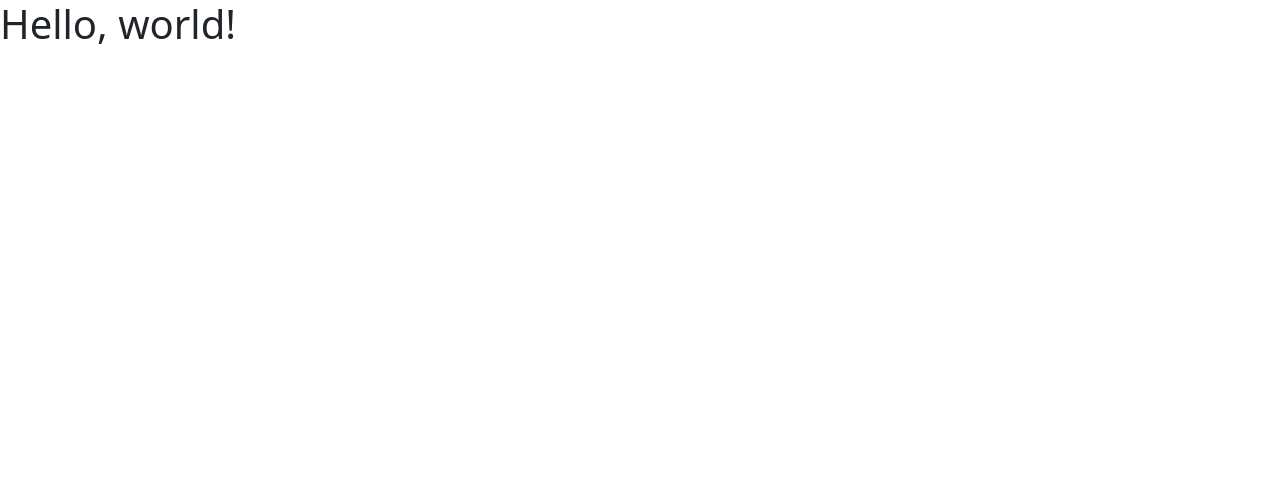
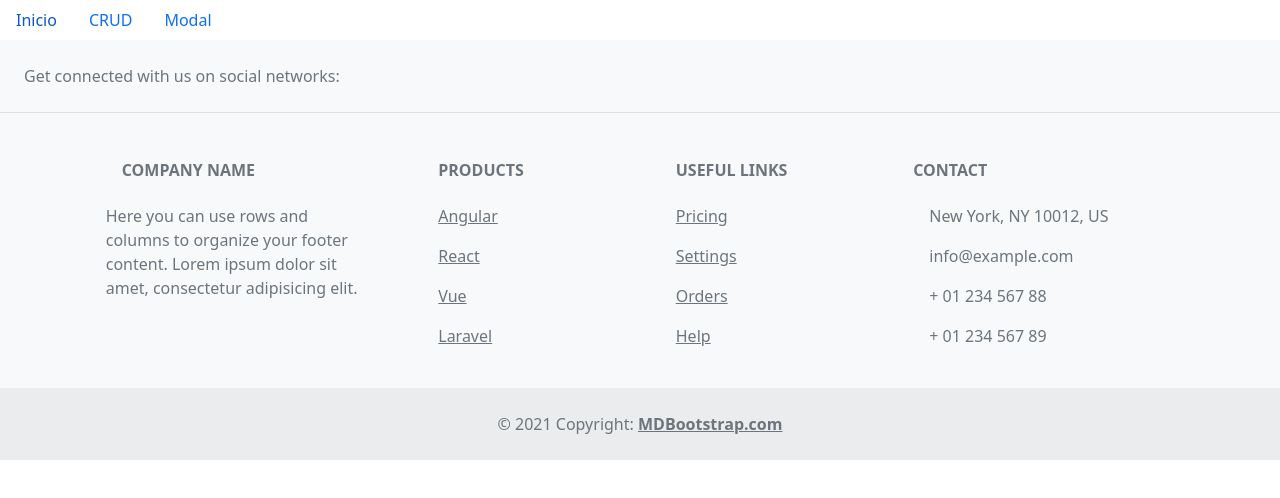
Before and after one commit to PSTW-2022/TrabajoBootstrap, a plain HTML site: page index.html in a window 1280 px wide. Drawn offline with nearby package versions, Linux system fonts and the light colour scheme.

Commit message:
se crea barra de navegacion y footer

```diff
--- a/index.html
+++ b/index.html
@@ -11,17 +11,151 @@
     <title>Hello, world!</title>
   </head>
   <body>
-    <h1>Hello, world!</h1>
+    <header>
+      <nav>
+        <!--barra de navegacion-->
+        <ul class="nav">
+          <li class="nav-item">
+            <a class="nav-link active" aria-current="page" href="#">Inicio</a>
+          </li>
+          <li class="nav-item">
+            <a class="nav-link" href="#">CRUD</a>
+          </li>
+          <li class="nav-item">
+            <a class="nav-link" href="#">Modal</a>
+          </li>
+        </ul>
+      </nav>
+    </header>
 
-    <!-- Optional JavaScript; choose one of the two! -->
+      <!-- Footer -->
+    <footer class="text-center text-lg-start bg-light text-muted">
+      <!-- Section: Social media -->
+      <section
+        class="d-flex justify-content-center justify-content-lg-between p-4 border-bottom"
+      >
+        <!-- Left -->
+        <div class="me-5 d-none d-lg-block">
+          <span>Get connected with us on social networks:</span>
+        </div>
+        <!-- Left -->
 
-    <!-- Option 1: Bootstrap Bundle with Popper -->
+        <!-- Right -->
+        <div>
+          <a href="" class="me-4 text-reset">
+            <i class="fab fa-facebook-f"></i>
+          </a>
+          <a href="" class="me-4 text-reset">
+            <i class="fab fa-twitter"></i>
+          </a>
+          <a href="" class="me-4 text-reset">
+            <i class="fab fa-google"></i>
+          </a>
+          <a href="" class="me-4 text-reset">
+            <i class="fab fa-instagram"></i>
+          </a>
+          <a href="" class="me-4 text-reset">
+            <i class="fab fa-linkedin"></i>
+          </a>
+          <a href="" class="me-4 text-reset">
+            <i class="fab fa-github"></i>
+          </a>
+        </div>
+        <!-- Right -->
+      </section>
+      <!-- Section: Social media -->
+
+      <!-- Section: Links  -->
+      <section class="">
+        <div class="container text-center text-md-start mt-5">
+          <!-- Grid row -->
+          <div class="row mt-3">
+            <!-- Grid column -->
+            <div class="col-md-3 col-lg-4 col-xl-3 mx-auto mb-4">
+              <!-- Content -->
+              <h6 class="text-uppercase fw-bold mb-4">
+                <i class="fas fa-gem me-3"></i>Company name
+              </h6>
+              <p>
+                Here you can use rows and columns to organize your footer content. Lorem ipsum
+                dolor sit amet, consectetur adipisicing elit.
+              </p>
+            </div>
+            <!-- Grid column -->
+
+            <!-- Grid column -->
+            <div class="col-md-2 col-lg-2 col-xl-2 mx-auto mb-4">
+              <!-- Links -->
+              <h6 class="text-uppercase fw-bold mb-4">
+                Products
+              </h6>
+              <p>
+                <a href="#!" class="text-reset">Angular</a>
+              </p>
+              <p>
+                <a href="#!" class="text-reset">React</a>
+              </p>
+              <p>
+                <a href="#!" class="text-reset">Vue</a>
+              </p>
+              <p>
+                <a href="#!" class="text-reset">Laravel</a>
+              </p>
+            </div>
+            <!-- Grid column -->
+
+            <!-- Grid column -->
+            <div class="col-md-3 col-lg-2 col-xl-2 mx-auto mb-4">
+              <!-- Links -->
+              <h6 class="text-uppercase fw-bold mb-4">
+                Useful links
+              </h6>
+              <p>
+                <a href="#!" class="text-reset">Pricing</a>
+              </p>
+              <p>
+                <a href="#!" class="text-reset">Settings</a>
+              </p>
+              <p>
+                <a href="#!" class="text-reset">Orders</a>
+              </p>
+              <p>
+                <a href="#!" class="text-reset">Help</a>
+              </p>
+            </div>
+            <!-- Grid column -->
+
+            <!-- Grid column -->
+            <div class="col-md-4 col-lg-3 col-xl-3 mx-auto mb-md-0 mb-4">
+              <!-- Links -->
+              <h6 class="text-uppercase fw-bold mb-4">
+                Contact
+              </h6>
+              <p><i class="fas fa-home me-3"></i> New York, NY 10012, US</p>
+              <p>
+                <i class="fas fa-envelope me-3"></i>
+                info@example.com
+              </p>
+              <p><i class="fas fa-phone me-3"></i> + 01 234 567 88</p>
+              <p><i class="fas fa-print me-3"></i> + 01 234 567 89</p>
+            </div>
+            <!-- Grid column -->
+          </div>
+          <!-- Grid row -->
+        </div>
+      </section>
+      <!-- Section: Links  -->
+
+      <!-- Copyright -->
+      <div class="text-center p-4" style="background-color: rgba(0, 0, 0, 0.05);">
+        © 2021 Copyright:
+        <a class="text-reset fw-bold" href="https://mdbootstrap.com/">MDBootstrap.com</a>
+      </div>
+      <!-- Copyright -->
+    </footer>
+    <!-- Footer -->
+
     <script src="https://cdn.jsdelivr.net/npm/bootstrap@5.1.3/dist/js/bootstrap.bundle.min.js" integrity="sha384-ka7Sk0Gln4gmtz2MlQnikT1wXgYsOg+OMhuP+IlRH9sENBO0LRn5q+8nbTov4+1p" crossorigin="anonymous"></script>
 
-    <!-- Option 2: Separate Popper and Bootstrap JS -->
-    <!--
-    <script src="https://cdn.jsdelivr.net/npm/@popperjs/core@2.10.2/dist/umd/popper.min.js" integrity="sha384-7+zCNj/IqJ95wo16oMtfsKbZ9ccEh31eOz1HGyDuCQ6wgnyJNSYdrPa03rtR1zdB" crossorigin="anonymous"></script>
-    <script src="https://cdn.jsdelivr.net/npm/bootstrap@5.1.3/dist/js/bootstrap.min.js" integrity="sha384-QJHtvGhmr9XOIpI6YVutG+2QOK9T+ZnN4kzFN1RtK3zEFEIsxhlmWl5/YESvpZ13" crossorigin="anonymous"></script>
-    -->
   </body>
 </html>
```
